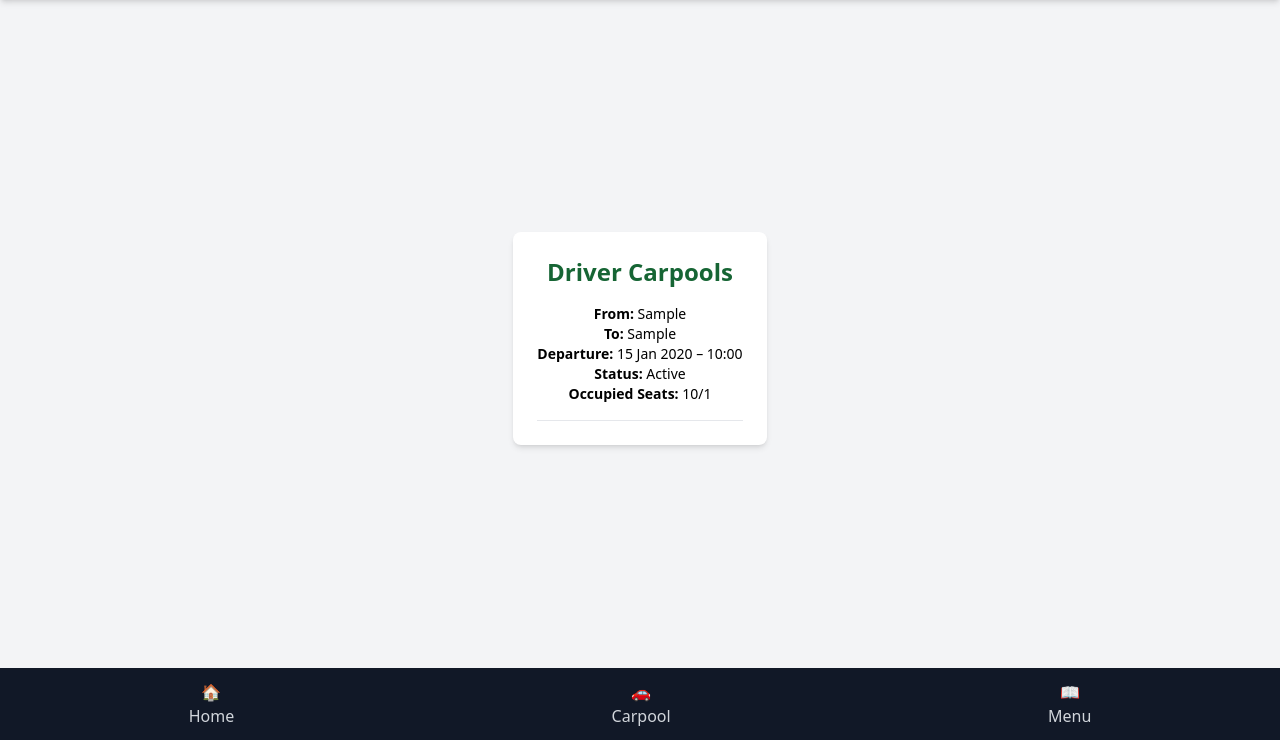
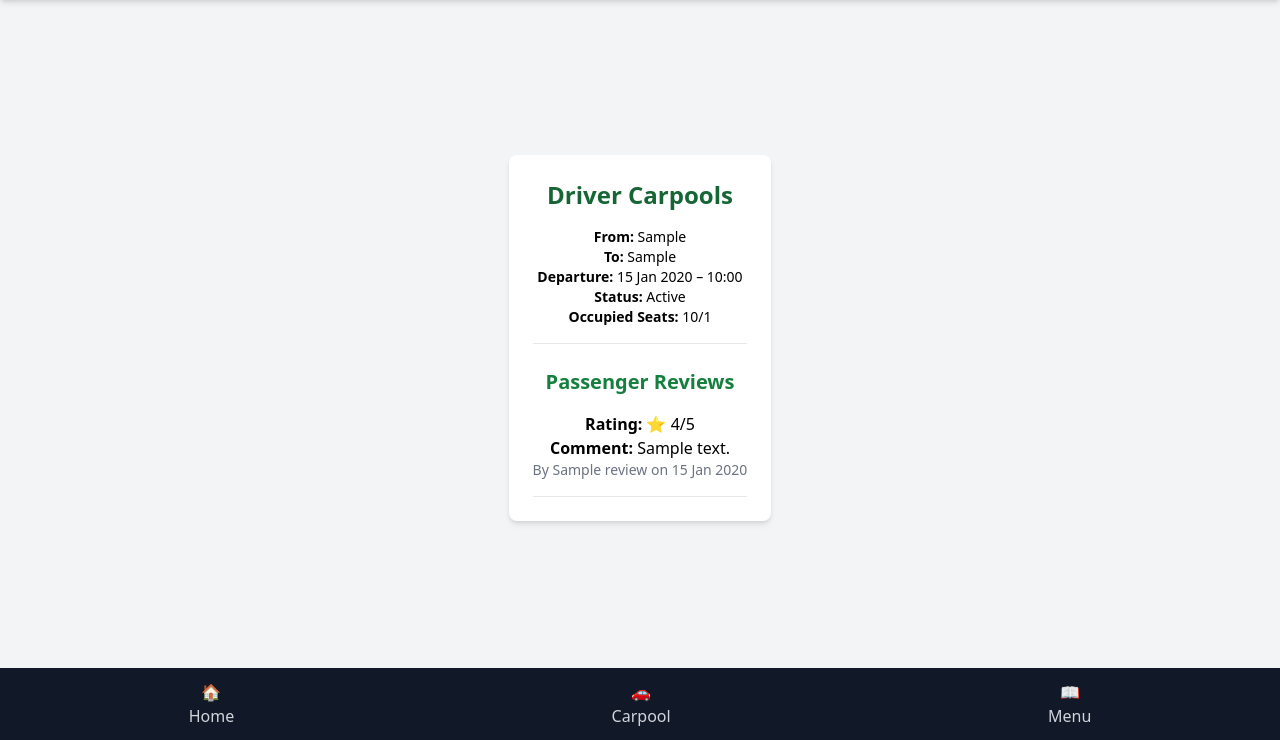
Before and after one commit to theWQLker/Ecoridepool-Ride-testing, a PHP site: template app/templates/driver-carpools.twig in a window 1280 px wide. Shown: the part 60-800 px from the top of the page. Run offline with PHP 8.4, Linux system fonts and the light colour scheme; the template is opened without the code that fills it: most values are stand-ins (such as "Sample title", 1, 10 or a date in 2020); some libraries are stand-ins or nearby versions.

Commit message:
Add driver review display to ride history with separate queries for carpools and reviews

```diff
--- a/app/templates/driver-carpools.twig
+++ b/app/templates/driver-carpools.twig
@@ -10,18 +10,27 @@
 			<ul class="space-y-6">
 				{% for carpool in carpools %}
 					<li class="border-b pb-4">
-                    <p class="text-sm"><strong>From:</strong> {{ carpool.pickup_location }}</p>
-                    <p class="text-sm"><strong>To:</strong> {{ carpool.dropoff_location }}</p>
-                    <p class="text-sm"><strong>Departure:</strong> {{ carpool.departure_time|date("d M Y – H:i") }}</p>
-                    <p class="text-sm"><strong>Status:</strong> {{ carpool.status|capitalize }}</p>
-                    <p class="text-sm"><strong>Occupied Seats:</strong> {{ carpool.occupied_seats }}/{{ carpool.total_seats }}</p>
+						<p class="text-sm">
+							<strong>From:</strong>
+							{{ carpool.pickup_location }}</p>
+						<p class="text-sm">
+							<strong>To:</strong>
+							{{ carpool.dropoff_location }}</p>
+						<p class="text-sm">
+							<strong>Departure:</strong>
+							{{ carpool.departure_time|date("d M Y – H:i") }}</p>
+						<p class="text-sm">
+							<strong>Status:</strong>
+							{{ carpool.status|capitalize }}</p>
+						<p class="text-sm">
+							<strong>Occupied Seats:</strong>
+							{{ carpool.occupied_seats }}/{{ carpool.total_seats }}</p>
 
 						{% set status = carpool.status|lower %}
 						{% if status == 'upcoming' %}
 							<form method="POST" action="/driver/carpools/{{ carpool.id }}/start" class="mt-2">
 								<button class="bg-yellow-500 hover:bg-yellow-600 text-white text-sm px-4 py-2 rounded
-                                 {% if carpool.occupied_seats == 0 %} opacity-50 cursor-not-allowed {% endif %}"
-                                   {% if carpool.occupied_seats == 0 %} disabled {% endif %}>
+									                                 {% if carpool.occupied_seats == 0 %} opacity-50 cursor-not-allowed {% endif %}" {% if carpool.occupied_seats == 0 %} disabled {% endif %}>
 									Start Carpool
 								</button>
 							{% elseif status == 'in progress' %}
@@ -36,5 +45,30 @@
 					{% endfor %}
 				</ul>
 			{% endif %}
+			<h3 class="text-xl font-bold mt-6 mb-4 text-green-700">Passenger Reviews</h3>
+
+			{% if reviews is empty %}
+				<p class="text-gray-600">No reviews received yet.</p>
+			{% else %}
+				<ul class="space-y-4">
+					{% for review in reviews %}
+						<li class="border-b pb-4">
+							<p>
+								<strong>Rating:</strong>
+								⭐
+								{{ review.rating }}/5</p>
+							<p>
+								<strong>Comment:</strong>
+								{{ review.comment }}</p>
+							<p class="text-sm text-gray-500">By
+								{{ review.reviewer_name }}
+								on
+								{{ review.created_at|date("d M Y") }}</p>
+						</li>
+					{% endfor %}
+				</ul>
+			{% endif %}
+
+
 		</div>
 	{% endblock %}
```
Lines whose indentation alone changed are shown as unchanged.
